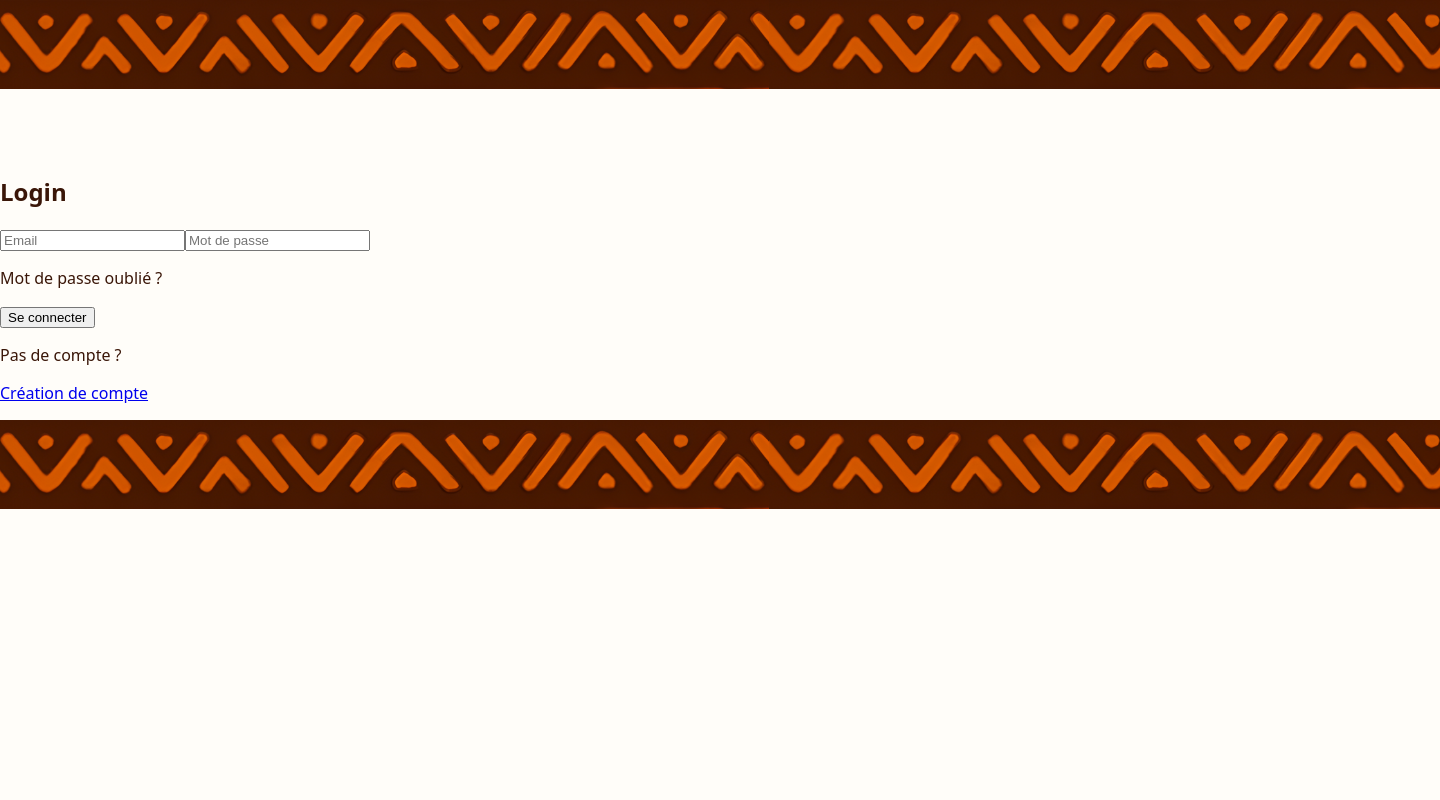
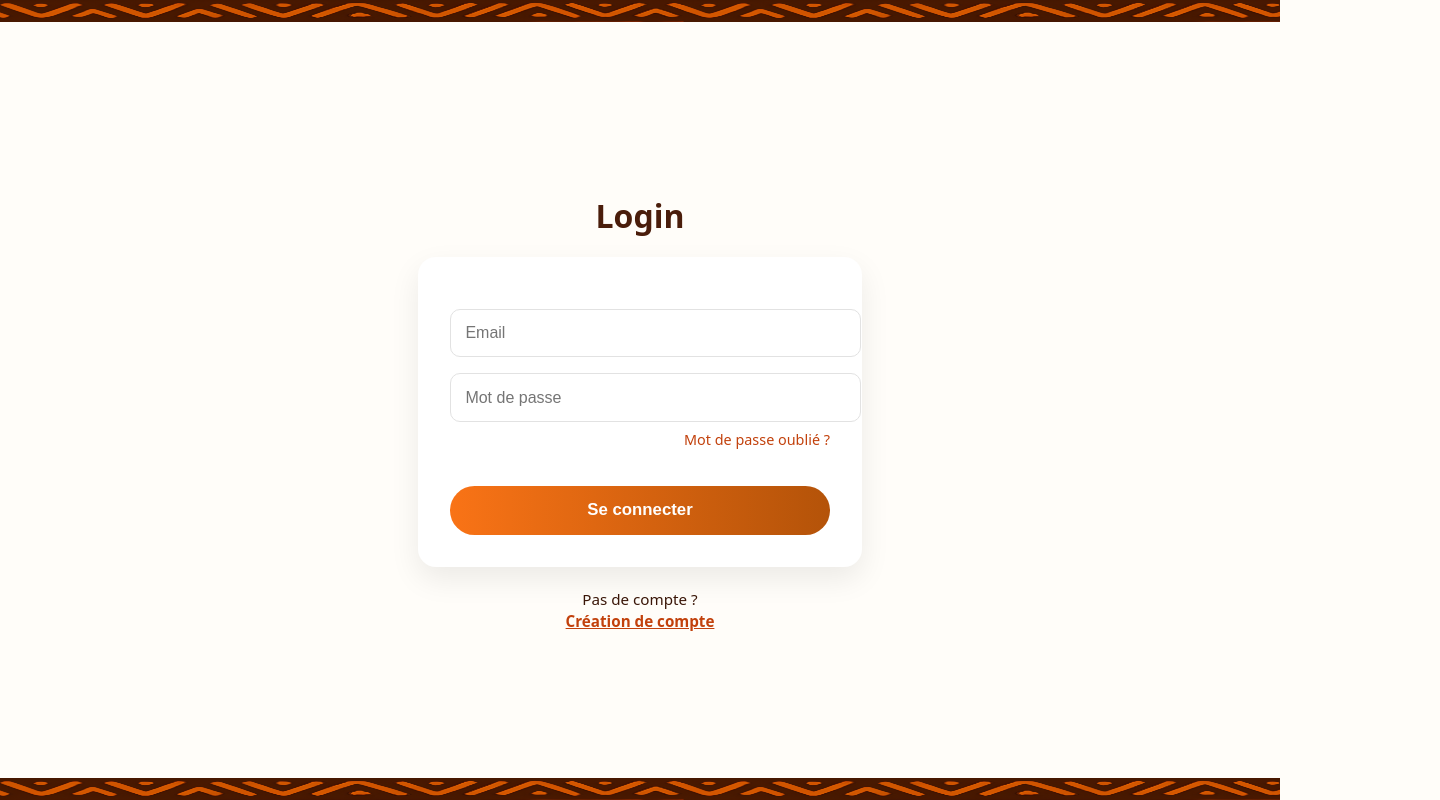
Before and after one commit to Yann-Donald10/codiyaa, a React (Create React App) app: page /login in a window 1280 px wide. Shown: the whole page, 1440 px wide, since content can reach past the window. Built offline with nearby package versions, Linux system fonts and the light colour scheme.

Commit message:
Auth_css_final

```diff
--- a/src/components/AuthForm.jsx
+++ b/src/components/AuthForm.jsx
@@ -1,6 +1,7 @@
 import React, { useState } from "react";
 import { Link } from "react-router-dom";
 import { supabase } from "../lib/supabaseClient";
+import pattern from "../assets/images/pattern-codiyaa.png";
 import "../css/AuthForm.css";
 
 
@@ -28,7 +29,7 @@ const AuthForm = () => {
 
   return (
     <div className="auth-container">
-      <img src="Decor/barre_haut_Auth.png" alt="" className="decor decor-top" />
+      <img src={pattern} alt="" className="decor decor-top" />
 
       <h2 className="auth-title">Login</h2>
 
@@ -59,7 +60,7 @@ const AuthForm = () => {
       <p><Link to= "/signup">Création de compte</Link></p>
       </div>
 
-      <img src="Decor/barre_haut_Auth.png" alt="" className="decor decor-bottom" />
+      <img src={pattern} alt="" className="decor decor-bottom" />
     </div>
   );
 };
--- a/src/components/Overview.jsx
+++ b/src/components/Overview.jsx
@@ -6,24 +6,26 @@ const Overview = () => {
     <section className="hero" id="overview">
       <div className="hero-inner">
         <div className="hero-text">
-          <h1> Un bloc, une idée <br /> La logique animée</h1>
+          <h1>
+            Un bloc, une idée
+            <br />
+            La logique animée
+          </h1>
+
           <p>
             Codiyaa est une plateforme intuitive pour initier les enfants de 5 à 12 ans à la
             pensée informatique, avec des contenus adaptés à leur culture et à leur réalité.
           </p>
 
+          {/* CTA unique qui renvoie à la section Contact */}
           <div className="hero-buttons">
-            <button className="btn-primary">
-              Demander une démonstration
-            </button>
-            <button className="btn-secondary">
+            <a href="#contact" className="btn-primary">
               Nous contacter
-            </button>
+            </a>
           </div>
         </div>
 
         <div className="hero-illustration">
-          {/* À adapter selon l’emplacement réel de ton illustration */}
           <img
             src="/hero-codiyaa.png"
             alt="Enfant qui assemble des blocs de code Codiyaa"
--- a/src/css/AuthForm.css
+++ b/src/css/AuthForm.css
@@ -1,48 +1,84 @@
-/*.auth-container {
+/* Container général */
+.auth-container {
   position: relative;
-  min-height: 100vh;
+  height: 100vh;                /* prend exactement toute la hauteur de l’écran */
+  box-sizing: border-box;       /* le padding est inclus dans les 100vh */
   width: 100%;
   display: flex;
   flex-direction: column;
   justify-content: center;
   align-items: center;
-  padding: 2rem 1rem;
-  background: #fff;
+  padding: 4rem 1.5rem;         /* espace haut/bas pour ne pas coller les décors */
+  background: #fffdf9;
 }
 
+/* Barres décoratives */
+.decor {
+  position: absolute;
+  left: 0;
+  width: 100%;
+  height: 22px; /* même hauteur que la navbar si tu veux */
+  background-color: #3a1608;
+  background-image: url("../assets/images/pattern-codiyaa.png");
+  background-repeat: repeat-x;
+  background-size: auto 100%;
+  z-index: 0;
+}
+
+.decor-top {
+  top: 0;
+}
+
+.decor-bottom {
+  bottom: 0;
+}
+
+/* Titre + carte */
 .auth-title {
   font-size: 2rem;
   font-weight: 700;
   color: #4a1d0b;
-  margin-bottom: 1.5rem;
+  margin-bottom: 1.25rem;
   text-align: center;
+  z-index: 1;
 }
+
+/* Le formulaire sert de carte */
 .auth-form {
   width: 100%;
   max-width: 380px;
-  background: white;
-  padding: 2rem;
-  border-radius: 8px;
-  box-shadow: 0 4px 14px rgba(0, 0, 0, 0.12);
+  background: #ffffff;
+  padding: 2.2rem 2rem 2rem;
+  border-radius: 18px;
+  box-shadow: 0 12px 30px rgba(0, 0, 0, 0.08);
   display: flex;
   flex-direction: column;
+  z-index: 1;
 }
 
+/* Champs */
 .auth-form input {
   width: 100%;
   padding: 0.9rem;
   margin-top: 1rem;
-  border: 1px solid #ddd;
-  border-radius: 8px;
+  border: 1px solid #e2e2e2;
+  border-radius: 10px;
   font-size: 1rem;
-  transition: 0.2s;
+  transition: border-color 0.15s ease, box-shadow 0.15s ease;
 }
 
+.auth-form input:focus {
+  outline: none;
+  border-color: #f97316; /* orange */
+  box-shadow: 0 0 0 3px rgba(249, 115, 22, 0.18);
+}
+
+/* Lien mot de passe oublié */
 .forgot {
   font-size: 0.9rem;
   text-align: right;
   margin-top: 0.5rem;
-  color: #C2410C;
+  color: #c2410c;
   cursor: pointer;
 }
 
@@ -50,30 +86,40 @@
   text-decoration: underline;
 }
 
+/* Bouton submit */
 .btn-submit {
   margin-top: 1.4rem;
   padding: 0.9rem;
-  background: linear-gradient(90deg, #f4a026, #bd630d);
-  color: white;
+  background: linear-gradient(90deg, #f97316, #b45309);
+  color: #ffffff;
   border: none;
-  border-radius: 8px;
-  font-size: 1.1rem;
+  border-radius: 999px;
+  font-size: 1.05rem;
+  font-weight: 600;
   cursor: pointer;
-  transition: 0.2s;
+  transition: transform 0.1s ease, box-shadow 0.1s ease, background 0.15s ease;
 }
 
 .btn-submit:hover {
-  background: #a53507;
+  background: #ea580c;
+  transform: translateY(-1px);
+  box-shadow: 0 8px 18px rgba(234, 88, 12, 0.35);
 }
 
+/* Zone "Pas de compte ?" */
 .toggle-text {
-  margin-top: 1.5rem;
+  margin-top: 1.3rem;
   font-size: 0.95rem;
   text-align: center;
+  z-index: 1;
+}
+
+.toggle-text p {
+  margin: 0.1rem 0;
 }
 
 .toggle-text a {
-  color: #C2410C;
+  color: #c2410c;
   font-weight: 600;
 }
 
@@ -81,19 +127,17 @@
   text-decoration: underline;
 }
 
-.decor {
-  width: 100%;
-  height: 60px;
+/* Responsive */
+@media (max-width: 480px) {
+  .auth-container {
+    padding: 5rem 1rem;
+  }
+
+  .auth-form {
+    padding: 2em 1.5rem 1.6rem;
+  }
+
+  .auth-title {
+    font-size: 1.7rem;
+  }
 }
-
-.decor-top {
-  position: absolute;
-  top: -10px;
-  left: -10px;
-}
-
-.decor-bottom {
-  position: absolute;
-  bottom: -10px;
-  left: -10px;
-}*/
```
